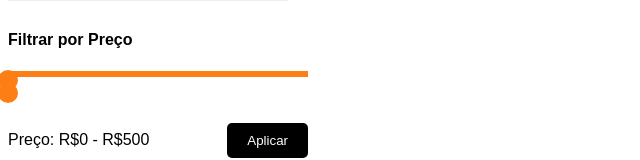
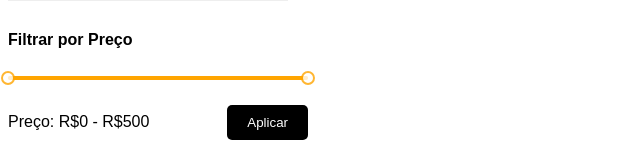
Before and after one commit to standbytheboy/reactjs, a React (Vite) app: page / in a window 1280 px wide. Shown: the part 156-316 px from the top of the page, without its empty margins (0-640 px from the left). Built offline with nearby package versions, Linux system fonts and the light colour scheme.

Commit message:
ajustando css do slider

```diff
--- a/src/components/shopSidebar/ShopSidebar.css
+++ b/src/components/shopSidebar/ShopSidebar.css
@@ -48,23 +48,6 @@
     width: 300px;
 }
 
-.rc-slider-track {
-    background-color: #FD7E14;
-    height: 6px;
-}
-
-.rc-slider-handle {
-    width: 20px;
-    height: 20px;
-    background-color: #FD7E14;
-    border-radius: 50%;
-    margin-top: -7px;
-
-    &:focus, &:active {
-        box-shadow: 0 0 0 5px rgba(255, 140, 56, 0.2);
-    }
-}
-
 .price-info {
     display: flex;
     justify-content: space-between;
--- a/src/components/shopSidebar/ShopSidebar.jsx
+++ b/src/components/shopSidebar/ShopSidebar.jsx
@@ -1,12 +1,14 @@
 import { useState } from 'react';
+import Slider from 'rc-slider';
+import "rc-slider/assets/index.css";
 import './ShopSidebar.css';
-import Slider from 'rc-slider';
+
 
 const ShopSidebar = ({ listaDeCategorias, listaDeMarcas }) => {
     const [priceRange, setPriceRange] = useState([0, 500])
 
     const aplicarFiltroPreco = () => {
-        console.log(`Filtro de preço aplicado: R\$ ${priceRange[0]} - R\$ ${priceRange[1]}`)
+        console.log(`Filtro de preço aplicado: R$ ${priceRange[0]} - R$ ${priceRange[1]}`)
     }
 
     return (
@@ -32,7 +34,15 @@ const ShopSidebar = ({ listaDeCategorias, listaDeMarcas }) => {
                     min={0}
                     max={500}
                     defaultValue={priceRange}
-                    onChange={(newRange) => (setPriceRange(newRange))} />
+                    onChange={(newRange) => (setPriceRange(newRange))}
+                    styles={{
+    track: { backgroundColor: 'orange' },
+    rail: { backgroundColor: '#ffd8a6' },
+    handle: {
+      borderColor: 'orange',
+      backgroundColor: 'white',
+    },
+  }}/>
 
                     <div className='price-info'>
                         <span>
```
